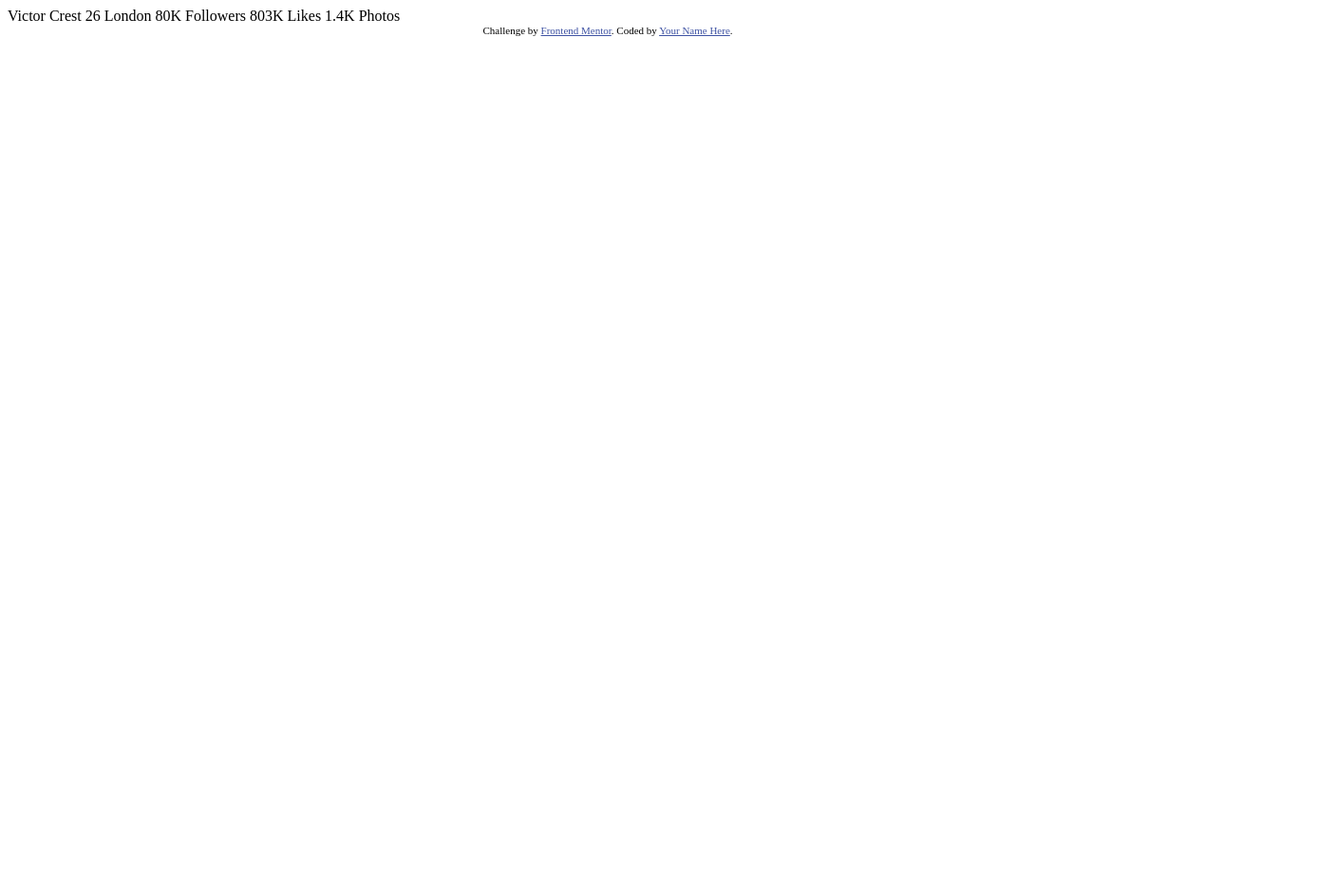
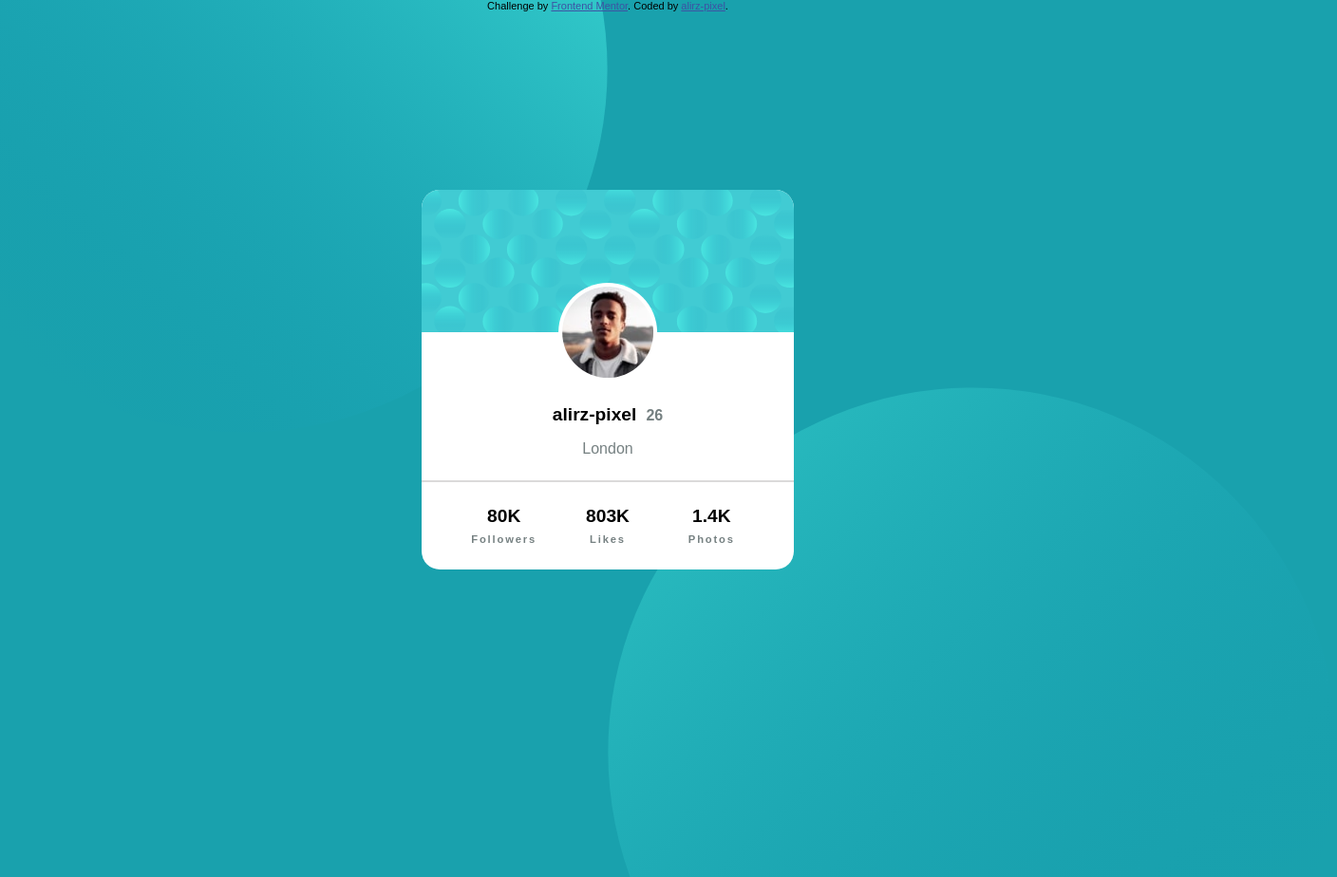
Before and after one commit to alirz-pixel/Profile-card-component-challenge, a plain HTML site: page index.html in a window 1280 px wide. Shown: the whole page at 95% size, 1408 px wide, since content can reach past the window. Before the commit the page ends 800 px from the top, so only its background shows below. Drawn offline with nearby package versions, Linux system fonts and the light colour scheme.

Commit message:
챌린지 완성

```diff
--- /dev/null
+++ b/css/style.css
@@ -0,0 +1,144 @@
+* {
+    font-family: 'Kumbh Sans', sans-serif;
+}
+
+html, body {
+    height: 100%;
+    width: 100%;
+}
+
+.attribution { position: fixed; top:0; left: 50%; transform: translate(-50%, 0); font-size: 11px; text-align: center; }
+.attribution a { color: hsl(228, 45%, 44%); }
+
+body {
+    background-color: #19A1AD;
+    overflow: hidden;
+}
+
+.border {
+    z-index: 5;
+    position: absolute;
+    left: 0;
+    top: 0;
+    height: 50%;
+    width: 100%;
+    border: 2px solid black;
+}
+
+.bg-img-top {
+    position: absolute;
+    width: 60vmax;
+    object-fit: contain;
+    right: 50vw;
+    bottom: 43vh;
+}
+
+.profile {
+    display: flex;
+    justify-content: center;
+    align-items: center;
+    height: 100%;
+    width: 100%;
+}
+
+.profile-container {
+    z-index: 3;
+    overflow: hidden;
+    position: relative;
+    background-color: white;
+    border-radius: 1.2rem;
+    width: 24.5rem;
+    height: 25rem;
+}
+
+.profile-container .pf-bg-img {
+    width: 100%;
+    height: 37.5%;
+    margin-bottom: 4.5rem;
+}
+
+.profile-container .pf-white-border {
+    display: flex;
+    align-items: center;
+    justify-content: center;
+    background-color: white;
+    position: absolute;
+    left: 50%;
+    top: 37.5%;
+    transform: translate(-50%, -50%);
+    padding: 1%;
+    border-radius: 100%;
+}
+
+.profile-container .pf-face-img {
+    border-radius: 100%;
+}
+
+.profile-container .pf-text {
+    text-align: center;
+    height: 64.5%;
+}
+
+.profile-container .pf-text .pf-name span:nth-child(1) {
+    font-weight: bold;
+    font-size: 1.2rem;
+    margin-right: 0.35rem;
+}
+
+.profile-container .pf-text .pf-name span:nth-child(2) {
+    font-weight: 550;
+    font-size: 1rem;
+    color: #2f3f41a9;
+}
+
+.profile-container .pf-text .pf-name p:nth-of-type(1) {
+    font-weight: 440;
+    color: #2f3f41a9;
+}
+
+.profile-container .pf-text .sub {
+    display: flex;
+    position: absolute;
+    align-items: center;
+    /* flex 좌우 여백 조정 해야함. 그리고 container width 다시 조정 */
+    bottom: 0;
+    width: 100%;
+    height: 23%;
+    border-top: 2px solid #3632322d;
+}
+
+.profile-container .pf-text .sub .sub-item {
+    flex: 1 1 0;
+}
+
+.profile-container .pf-text .sub .sub-item:first-child {
+    margin-left: 2rem;
+}
+
+.profile-container .pf-text .sub .sub-item:last-of-type {
+    margin-right: 2rem;
+}
+
+.profile-container .pf-text .sub .sub-item p {
+    margin: 0.4rem 0;
+}
+
+.profile-container .pf-text .sub p:nth-child(1) {
+    font-weight: bold;
+    font-size: 1.2rem;
+}
+
+.profile-container .pf-text .sub p:nth-child(2) {
+    color: #2f3f41a9;
+    font-size: 0.7rem;
+    letter-spacing: 0.115rem;
+    font-weight: 600;
+}
+
+.bg-img-bottom {
+    position: absolute;
+    width: 60vmax;
+    object-fit: contain;
+    left: 50vw;
+    top: 51vh;
+}
--- a/index.html
+++ b/index.html
@@ -1,5 +1,5 @@
 <!DOCTYPE html>
-<html lang="en">
+<html lang="ko">
 <head>
     <meta charset="UTF-8">
     <meta name="viewport" content="width=device-width, initial-scale=1.0"> <!-- displays site properly based on user's device -->
@@ -8,28 +8,46 @@
 
     <title>Frontend Mentor | Profile card component</title>
 
-  <!-- Feel free to remove these styles or customise in your own stylesheet 👍 -->
-  <style>
-    .attribution { font-size: 11px; text-align: center; }
-    .attribution a { color: hsl(228, 45%, 44%); }
-  </style>
+    <link rel="stylesheet" href="https://cdnjs.cloudflare.com/ajax/libs/normalize/8.0.1/normalize.min.css" />
+    <link rel="stylesheet" href="./css/style.css" />
 </head>
 <body>
-  Victor Crest
-  26
-  London
+    <img class="bg-img-top" src="images/bg-pattern-top.svg" alt="">
+    <div class="profile">
+        <div class="profile-container">
+            <img class="pf-bg-img" src="images/bg-pattern-card.svg" alt="">
+            <div class="pf-white-border">
+                <img class="pf-face-img" src="images/image-victor.jpg" alt="">
+            </div>
+            <div class="pf-text">
+                <div class="pf-name">
+                    <span>alirz-pixel</span>
+                    <span>26</span>
+                    <p>London</p>
+                </div>
+                <div class="sub">
+                    <span class="sub-item">
+                        <p>80K</p>
+                        <p>Followers</p>
+                    </span>
+                    <span class="sub-item">
+                        <p>803K</p>
+                        <p>Likes</p>
+                    </span>
+                    <span class="sub-item">
+                        <p>1.4K</p>
+                        <p>Photos</p>
+                    </span>
+                </div>
+            </div>
+        </div>
+    </div>
 
-  80K
-  Followers
+    <img class="bg-img-bottom" src="images/bg-pattern-bottom.svg" alt="">
 
-  803K
-  Likes
-
-  1.4K
-  Photos
     <div class="attribution">
         Challenge by <a href="https://www.frontendmentor.io?ref=challenge" target="_blank">Frontend Mentor</a>.
-    Coded by <a href="#">Your Name Here</a>.
+        Coded by <a href="https://github.com/alirz-pixel">alirz-pixel</a>.
     </div>
 </body>
 </html>
```
Also changed, not shown: 1 other file. Lines whose indentation alone changed are shown as unchanged.
